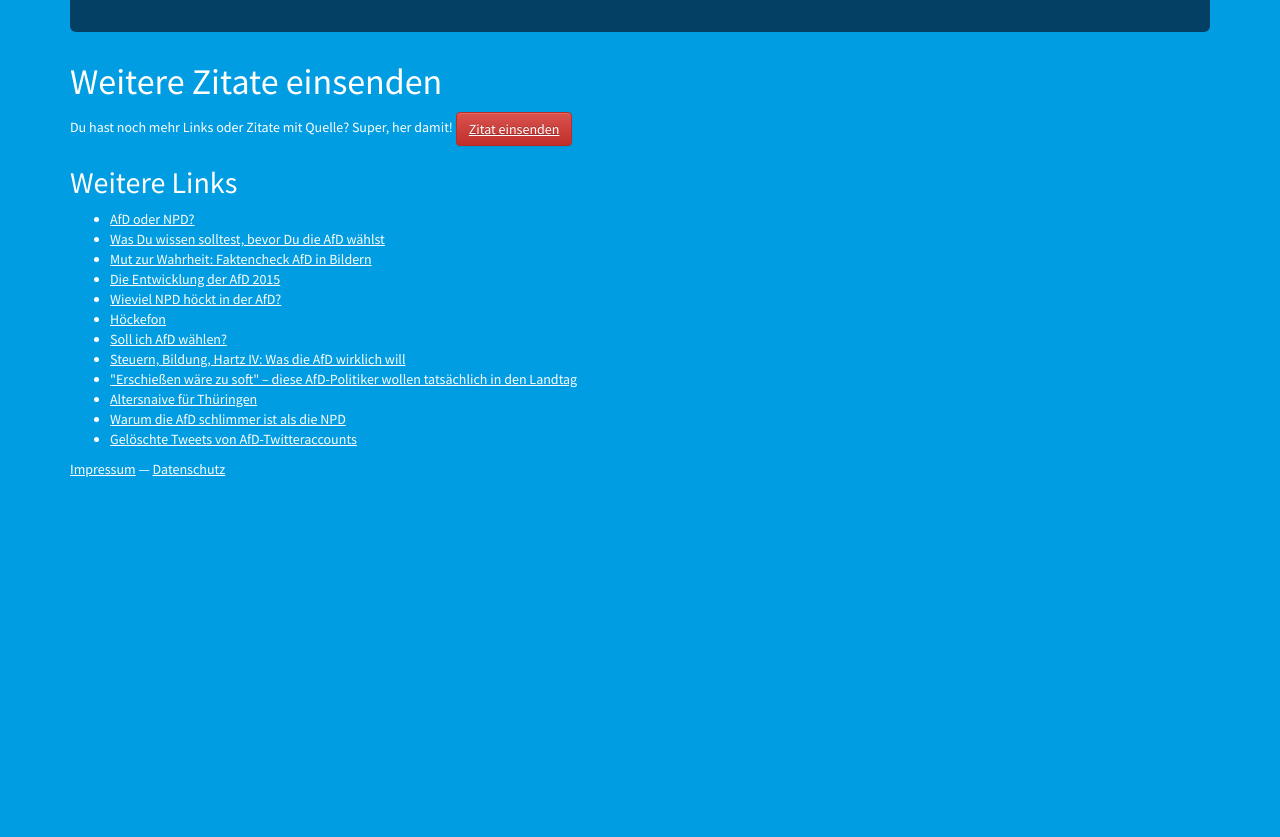
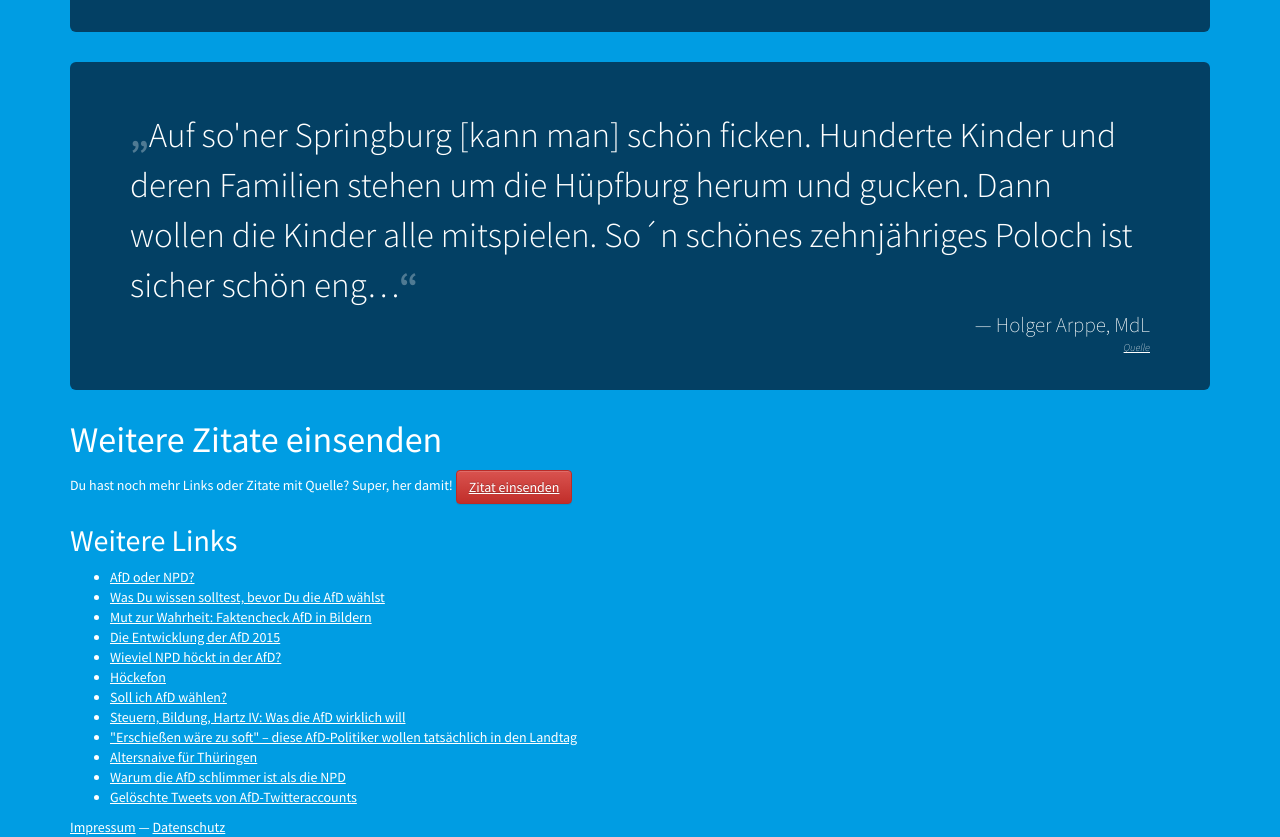
Before and after one commit to zeitschlag/wirsindafd, a plain HTML site: page index.html in a window 1280 px wide. Shown: the part 9790-10627 px from the top of the page. Before the commit the page ends 10269 px from the top, so only its background shows below. Drawn offline with nearby package versions, Linux system fonts and the light colour scheme.

Commit message:
Kindesmissbrauchsphantasien von Arppe hinzugefügt

```diff
--- a/index.html
+++ b/index.html
@@ -201,6 +201,11 @@
         <p class="cite pull-right">Holger Arppe, MdL<a href="https://www.ndr.de/nachrichten/mecklenburg-vorpommern/Rassistische-Chats-Fraktionsvize-verlaesst-AfD,afd1204.html" target="_blank">Quelle</a></p>
       </div>
 
+      <div class="jumbotron">
+        <blockquote>Auf so'ner Springburg [kann man] schön ficken. Hunderte Kinder und deren Familien stehen um die Hüpfburg herum und gucken. Dann wollen die Kinder alle mitspielen. So´n schönes zehnjähriges Poloch ist sicher schön eng…</blockquote>
+        <p class="cite pull-right">Holger Arppe, MdL<a href="http://www.taz.de/!5444012/" target="_blank">Quelle</a></p>
+      </div>
+
       <h1>Weitere Zitate einsenden</h1>
         <p>Du hast noch mehr Links oder Zitate mit Quelle? Super, her damit! <a href="https://encrypt.to/0xFD84809B" target="_blank" class="btn btn-primary btn-danger" role="button">Zitat einsenden</a>
         </p>
```
